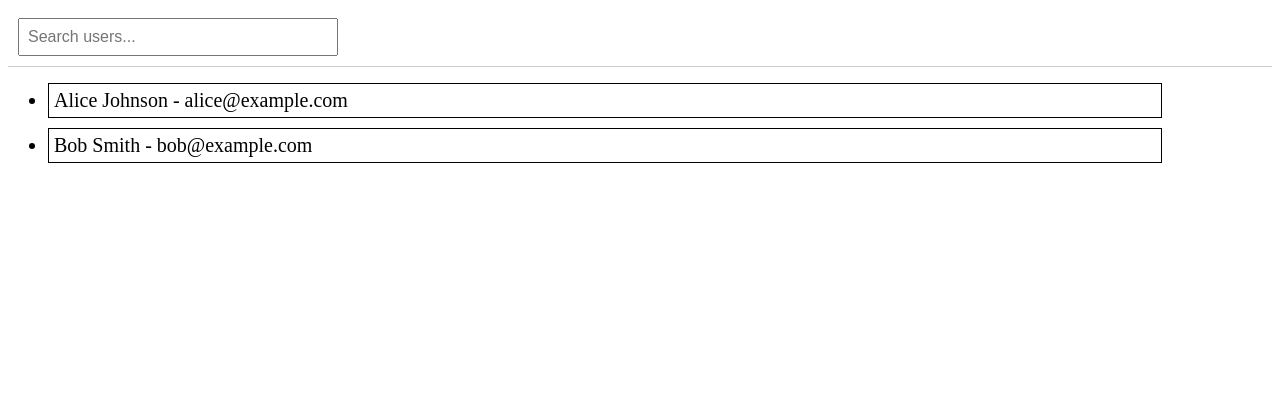
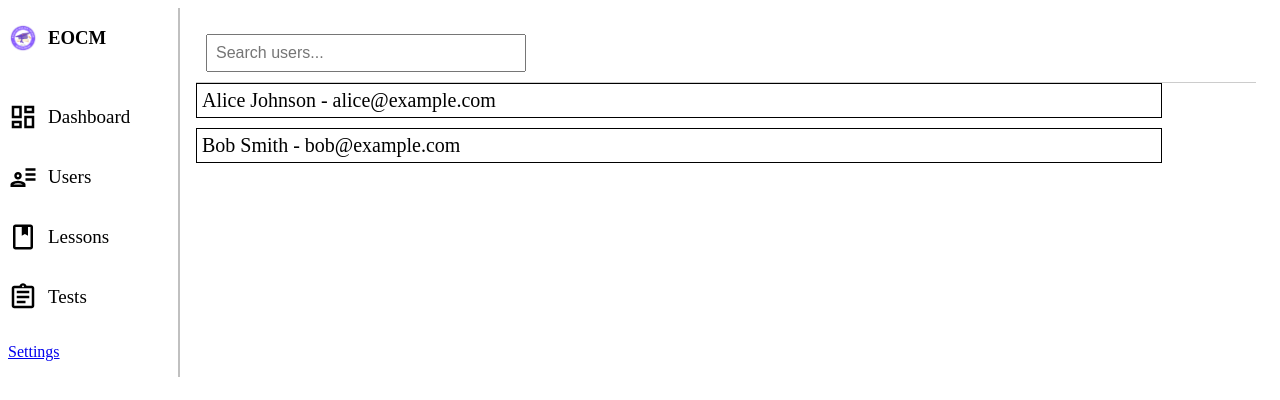
Before and after one commit to liantsoa-tech-13/English-online-courses-frontend, a Next.js app: page /admin-dashboard/users in a window 1280 px wide. Shown: the top 400 px of the page. Built offline with nearby package versions, Linux system fonts and the light colour scheme.

Commit message:
feat(users): added sidebar next to it

```diff
--- a/app/admin-dashboard/Sidebar.tsx
+++ b/app/admin-dashboard/Sidebar.tsx
@@ -5,29 +5,37 @@ const Sidebar: React.FC = () => {
     return (
         <div className={styles.sideBar}>
             <div className={styles.element} id={styles.logo}>
-                  <img className={styles.logoImage} src="Logo/Logo.png" alt="Logo" />
+                  <img className={styles.logoImage} src="/Logo/Logo.png" alt="Logo" />
                   <h3> EOC<span>M</span></h3>
             </div>
 
-            <Link href='/dashboard' className={styles.element}>
-                  <img className={styles.elementImage} src="Icons/dashboard.svg" alt="Dashboard Icon" />
+            <div>
+                  <Link href='/admin-dashboard/dashboard' className={styles.element}>
+                        <img className={styles.elementImage} src="/Icons/dashboard.svg" alt="Dashboard Icon" />
                         <p>Dashboard</p>
                   </Link>
 
                   <Link href='/admin-dashboard/users' className={styles.element}>
-                  <img className={styles.elementImage} src="Icons/user.svg" alt="Logo" />
+                        <img className={styles.elementImage} src="/Icons/user.svg" alt="Logo" />
                         <p> Users </p>
                   </Link>
 
                   <Link href='/lessons' className={styles.element}>
-                  <img className={styles.elementImage} src="Icons/lesson.svg" alt="Logo" />
+                        <img className={styles.elementImage} src="/Icons/lesson.svg" alt="Logo" />
                         <p> Lessons </p>
                   </Link>
 
                   <Link href='' className={styles.element}>
-                  <img className={styles.elementImage} src="Icons/test.svg" alt="Logo" />
+                        <img className={styles.elementImage} src="/Icons/test.svg" alt="Logo" />
                         <p> Tests </p>
                   </Link>
+            </div>
+
+            <div>
+                  <Link href='/'>
+                        <p>Settings</p>
+                  </Link>
+            </div>
         </div>
     )
 }
--- /dev/null
+++ b/app/admin-dashboard/layout.tsx
@@ -0,0 +1,17 @@
+import React from "react";
+import Sidebar from "./Sidebar";
+
+export default function AdminLayout({
+  children,
+}: {
+  children: React.ReactNode;
+}) {
+  return (
+    <div style={{ display: "flex" }}>
+      <Sidebar />
+      <main style={{ flex: 1, padding: "1rem" }}>
+        {children}
+      </main>
+    </div>
+  );
+}
--- a/app/admin-dashboard/users/style.module.css
+++ b/app/admin-dashboard/users/style.module.css
@@ -9,11 +9,12 @@
 }
 
 .userContainer {
-    text-decoration: none;
-}
-
-.userContainer li{
-    margin-bottom: 10px;
+    list-style-type: none;
+    margin: 0;
+    padding: 0;
+    display: flex;
+    flex-direction: column;
+    gap: 10px;
 }
 
 .userBox {
@@ -21,4 +22,10 @@
     width: 90%;
     font-size: 20px;
     padding: 5px;
+    transition: background-color 0.2s ease;
 }
+
+.userBox:hover {
+  background-color: #f0f0f0;
+  cursor: pointer;
+}
```
Also changed, not shown: app/admin-dashboard/dashboard/page.tsx (added, +8 -0 lines). Lines whose indentation alone changed are shown as unchanged.
